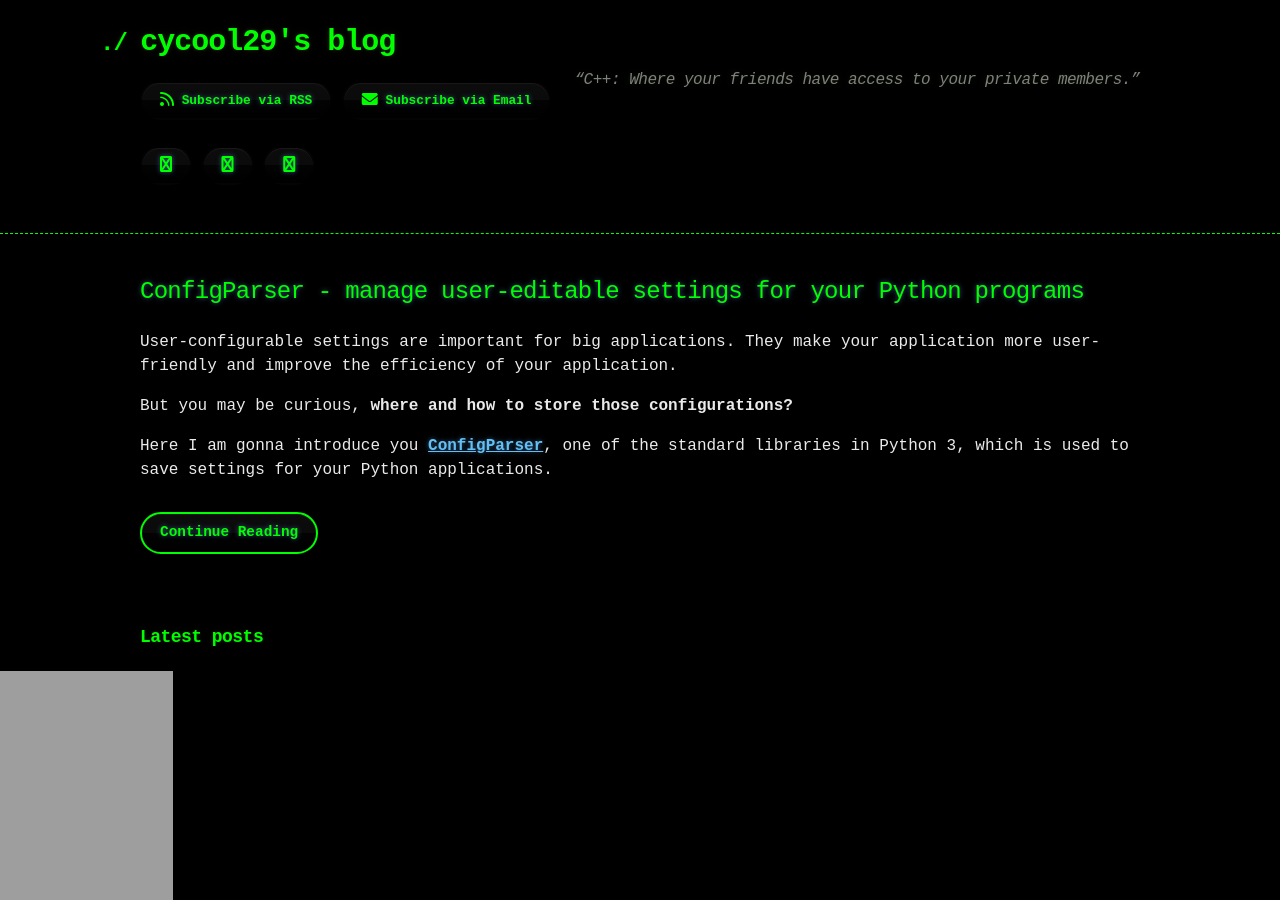
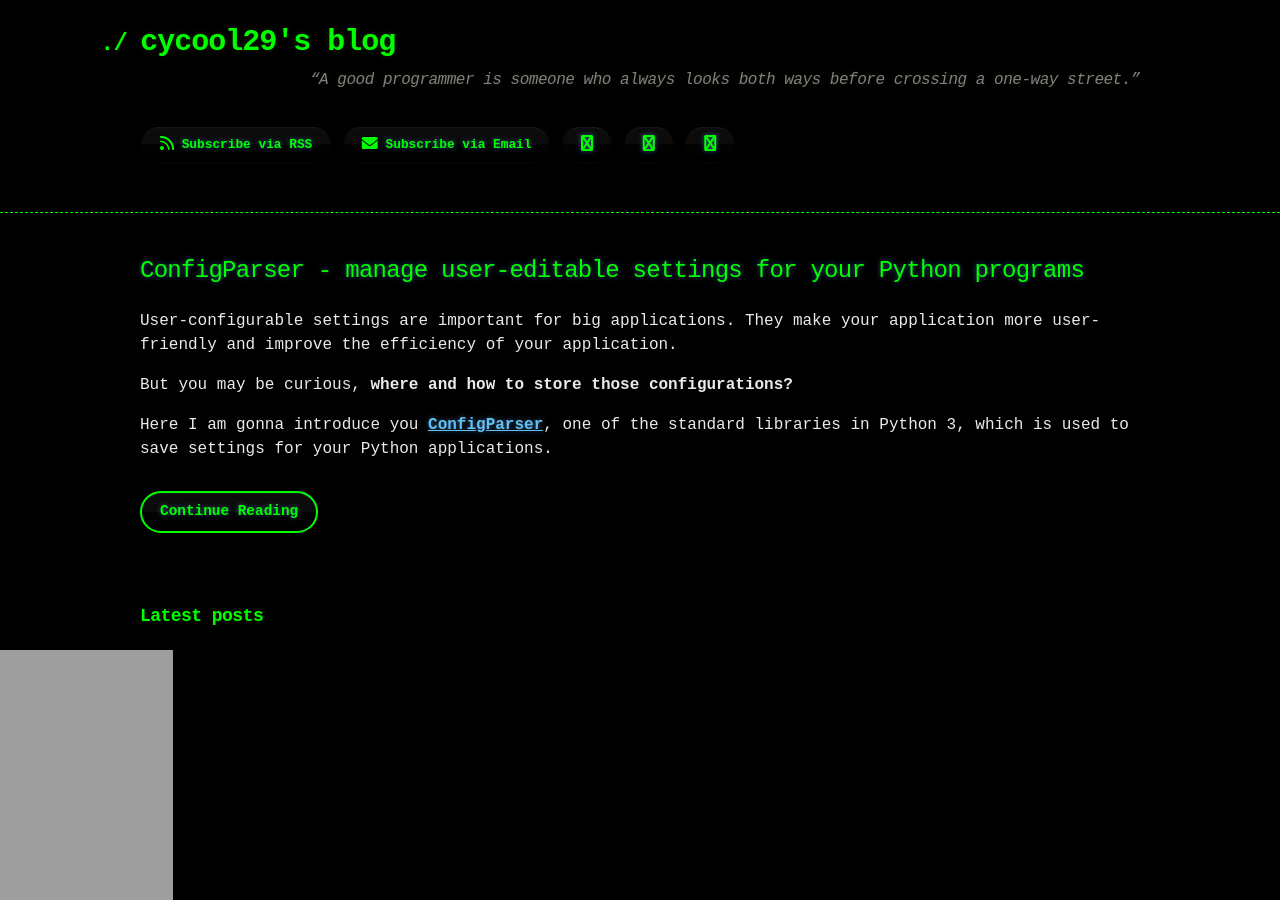
Before and after one commit to cycool29/cycool29.github.io, a Jekyll site: the page built from index.md, in a window 1280 px wide and 900 px high. Built offline with Jekyll 4.4.1, drawn with Linux system fonts in a browser that asks for light colours; a style sheet for code colours, icons or effects is not loaded.

Commit message:
Update quotes

```diff
--- a/_config.yml
+++ b/_config.yml
@@ -1,5 +1,5 @@
 title: cycool29's blog
-description: "“C++: Where your friends have access to your private members.” "
+description: "“A good programmer is someone who always looks both ways before crossing a one-way street.” "
 bio: A high school student. Intermediate in Python, Git, Bash. Learning JavaScript. He/Him. "
 author: cycool29
 url: https://cycool29.github.io
```
